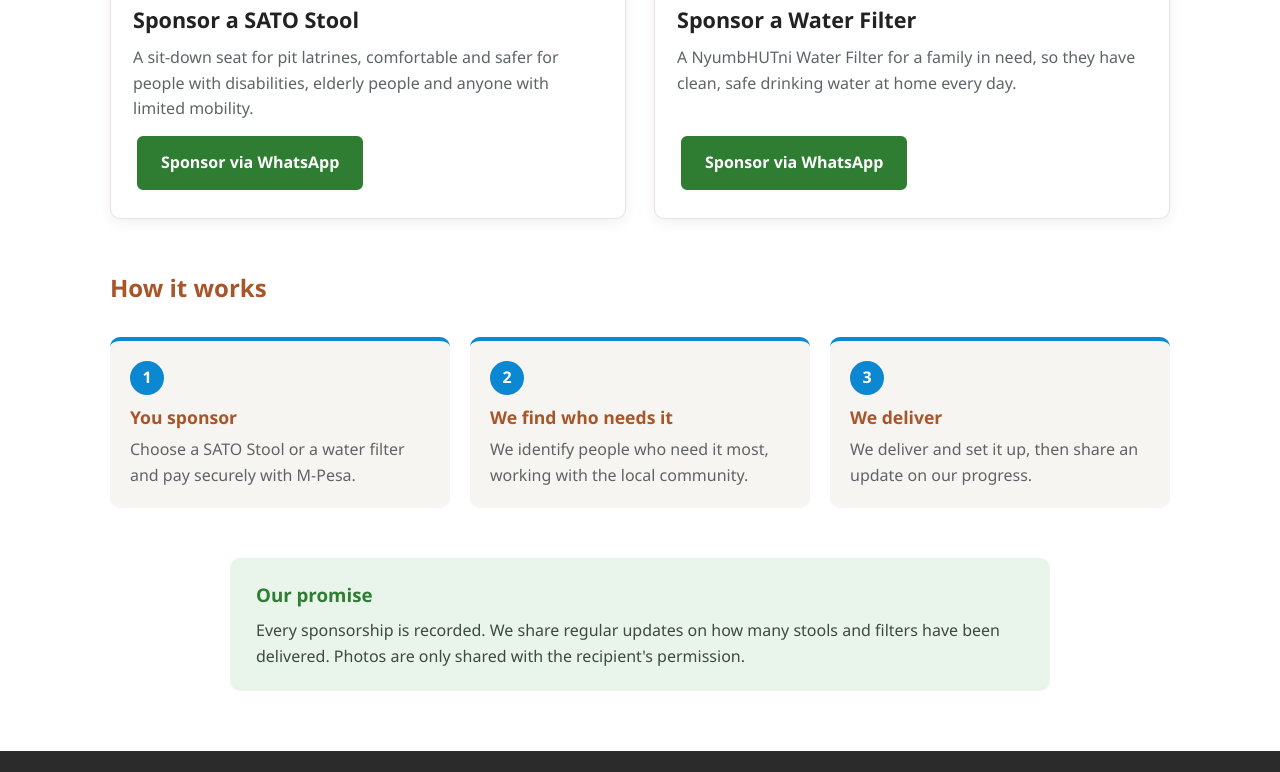
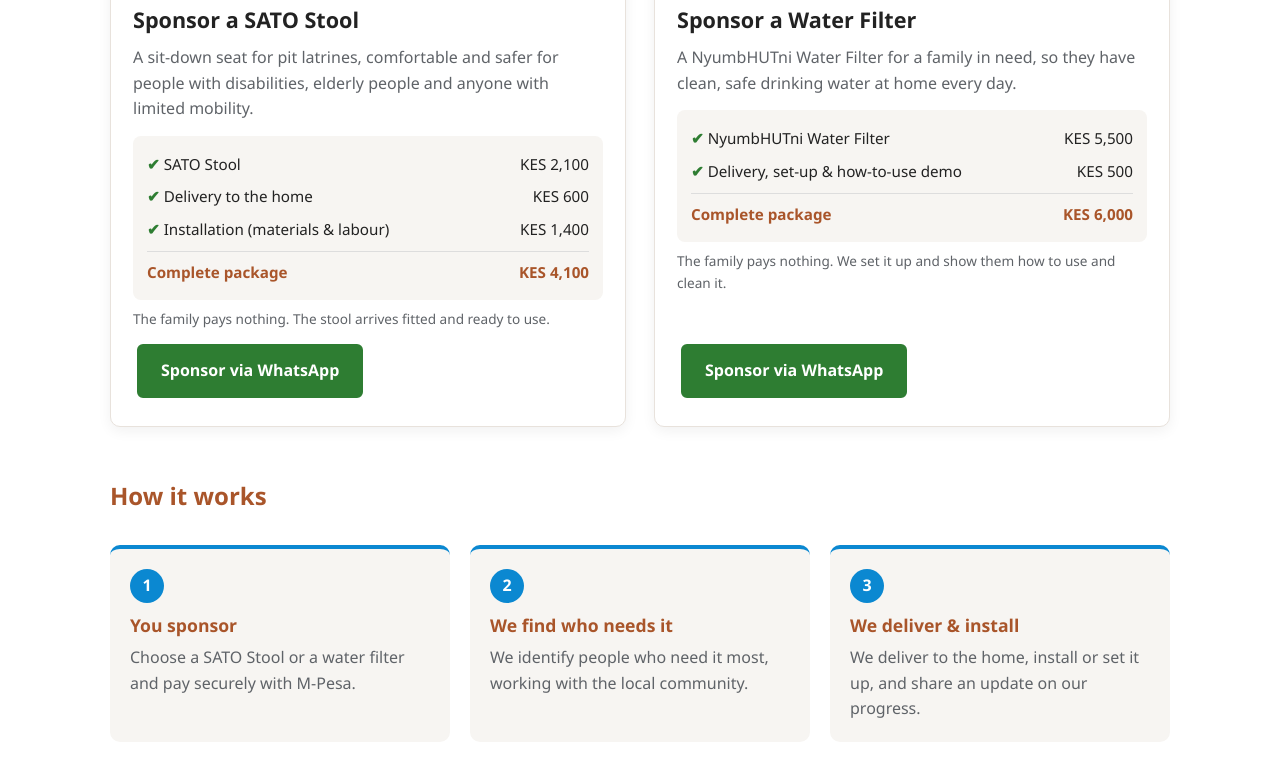
Before and after one commit to nickyronoh-sketch/NyumbHUTni, a plain HTML site: page sponsor.html in a window 1280 px wide. Shown: the part 930-1702 px from the top of the page. Drawn offline with Linux system fonts and the light colour scheme; no server answers; files whose address does not match are found by name.

Commit message:
Add files via upload

```diff
--- a/sponsor.html
+++ b/sponsor.html
@@ -50,6 +50,12 @@
     .promise h3 { margin: 0 0 8px; color: #2e7d32; }
     .promise p { margin: 0; color: #3d4a3e; }
     .section-title { color: var(--brown); font-size: 1.5rem; margin: 30px 0 0; }
+    .pkg { list-style: none; padding: 12px 14px; margin: 0 0 14px; background: var(--bg-soft); border-radius: 8px; font-size: .95rem; }
+    .pkg li { display: flex; justify-content: space-between; gap: 10px; padding: 4px 0; }
+    .pkg li span:first-child::before { content: "✔ "; color: #2e7d32; font-weight: 700; }
+    .pkg li.total { border-top: 1px solid #ddd; margin-top: 6px; padding-top: 8px; font-weight: 700; color: var(--brown); }
+    .pkg li.total span:first-child::before { content: ""; }
+    .pkg-note { font-size: .85rem; color: var(--muted); margin: -6px 0 14px !important; }
   </style>
 </head>
 <body>
@@ -89,6 +95,13 @@
           <span class="sp-tag" style="background:#fbeee6;color:var(--brown)">For persons with disabilities</span>
           <h3>Sponsor a SATO Stool</h3>
           <p>A sit-down seat for pit latrines, comfortable and safer for people with disabilities, elderly people and anyone with limited mobility.</p>
+          <ul class="pkg" aria-label="What the sponsorship covers">
+            <li><span>SATO Stool</span><span>KES 2,100</span></li>
+            <li><span>Delivery to the home</span><span>KES 600</span></li>
+            <li><span>Installation (materials &amp; labour)</span><span>KES 1,400</span></li>
+            <li class="total"><span>Complete package</span><span>KES 4,100</span></li>
+          </ul>
+          <p class="pkg-note">The family pays nothing. The stool arrives fitted and ready to use.</p>
           <div class="sp-price" hidden></div>
           <div class="sp-progress" hidden>
             <div class="sp-bar" role="progressbar" aria-label="SATO Stools sponsored" aria-valuemin="0" aria-valuemax="100" aria-valuenow="0"><div class="sp-fill"></div></div>
@@ -104,6 +117,12 @@
           <span class="sp-tag" style="background:var(--blue-light);color:var(--blue)">Clean drinking water</span>
           <h3>Sponsor a Water Filter</h3>
           <p>A NyumbHUTni Water Filter for a family in need, so they have clean, safe drinking water at home every day.</p>
+          <ul class="pkg" aria-label="What the sponsorship covers">
+            <li><span>NyumbHUTni Water Filter</span><span>KES 5,500</span></li>
+            <li><span>Delivery, set-up &amp; how-to-use demo</span><span>KES 500</span></li>
+            <li class="total"><span>Complete package</span><span>KES 6,000</span></li>
+          </ul>
+          <p class="pkg-note">The family pays nothing. We set it up and show them how to use and clean it.</p>
           <div class="sp-price" hidden></div>
           <div class="sp-progress" hidden>
             <div class="sp-bar" role="progressbar" aria-label="Water filters sponsored" aria-valuemin="0" aria-valuemax="100" aria-valuenow="0"><div class="sp-fill"></div></div>
@@ -119,7 +138,7 @@
       <div class="steps">
         <div class="step"><b>1</b><h4>You sponsor</h4><p>Choose a SATO Stool or a water filter and pay securely with M-Pesa.</p></div>
         <div class="step"><b>2</b><h4>We find who needs it</h4><p>We identify people who need it most, working with the local community.</p></div>
-        <div class="step"><b>3</b><h4>We deliver</h4><p>We deliver and set it up, then share an update on our progress.</p></div>
+        <div class="step"><b>3</b><h4>We deliver &amp; install</h4><p>We deliver to the home, install or set it up, and share an update on our progress.</p></div>
       </div>
       <div class="promise">
         <h3>Our promise</h3>
```
